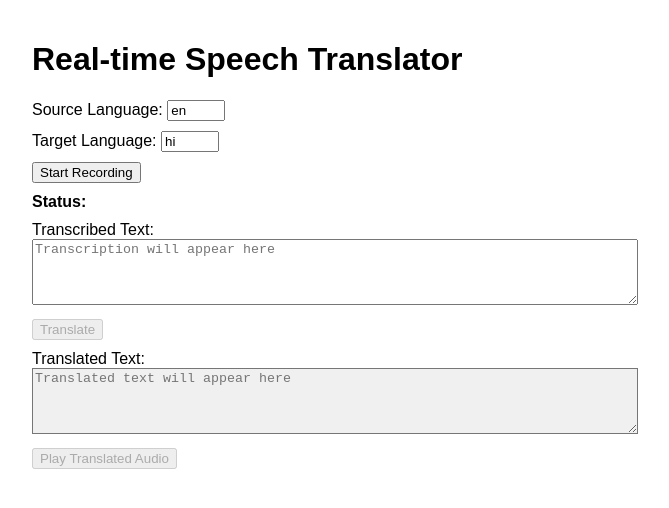
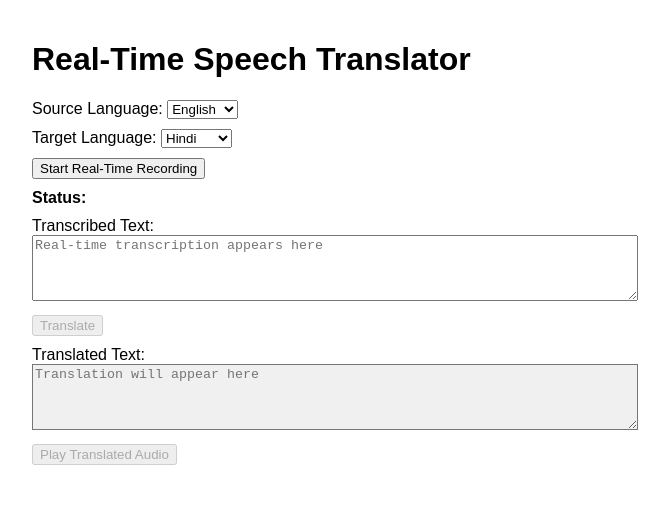
Before and after one commit to AmbarMishra973/Real-time-translator, a React (Create React App) app in the folder frontend/: page / in a window 1280 px wide. Shown: the top 508 px of the page, without its empty margins (308-977 px from the left). Built offline with nearby package versions, Linux system fonts and the light colour scheme.

Commit message:
✨ Add real-time WebSocket transcription and UI enhancements in app.js

```diff
--- a/frontend/src/App.js
+++ b/frontend/src/App.js
@@ -7,10 +7,15 @@ function App() {
   const [sourceLang, setSourceLang] = useState('en');
   const [targetLang, setTargetLang] = useState('hi');
   const [status, setStatus] = useState('');
-  const mediaRecorderRef = useRef(null);
-  const audioChunksRef = useRef([]);
+  const socketRef = useRef(null);
+  const mediaStreamRef = useRef(null);
 
-  // Start recording
+  const languageOptions = [
+    { label: 'English', value: 'en' },
+    { label: 'Hindi', value: 'hi' },
+    { label: 'Chinese', value: 'zh' },
+  ];
+
   const startRecording = async () => {
     if (!navigator.mediaDevices || !navigator.mediaDevices.getUserMedia) {
       alert('Your browser does not support audio recording.');
@@ -19,62 +24,80 @@ function App() {
 
     try {
       const stream = await navigator.mediaDevices.getUserMedia({ audio: true });
-      mediaRecorderRef.current = new MediaRecorder(stream);
-      audioChunksRef.current = [];
+      mediaStreamRef.current = stream;
 
-      mediaRecorderRef.current.ondataavailable = event => {
-        if (event.data.size > 0) {
-          audioChunksRef.current.push(event.data);
+      const audioContext = new (window.AudioContext || window.webkitAudioContext)();
+      const source = audioContext.createMediaStreamSource(stream);
+      const processor = audioContext.createScriptProcessor(4096, 1, 1);
+
+      socketRef.current = new WebSocket('ws://localhost:8000/ws/transcribe');
+
+      socketRef.current.onopen = () => {
+        setStatus('Streaming to server...');
+        setRecording(true);
+      };
+
+      socketRef.current.onmessage = (event) => {
+        const data = JSON.parse(event.data);
+        if (data.text) {
+          setTranscribedText(prev => prev + ' ' + data.text);
+          setStatus(`Detected language: ${data.detected_lang} (confidence: ${data.confidence})`);
         }
       };
 
-      mediaRecorderRef.current.onstop = handleRecordingStop;
+      socketRef.current.onerror = (err) => {
+        setStatus('WebSocket error: ' + err.message);
+      };
 
-      mediaRecorderRef.current.start();
-      setRecording(true);
-      setStatus('Recording...');
-    } catch (err) {
-      alert('Could not start recording: ' + err.message);
+      processor.onaudioprocess = (e) => {
+        const inputData = e.inputBuffer.getChannelData(0);
+        const pcmData = convertFloat32ToInt16(inputData);
+        if (socketRef.current && socketRef.current.readyState === WebSocket.OPEN) {
+          socketRef.current.send(pcmData);
         }
       };
 
-  // Stop recording
-  const stopRecording = () => {
-    if (mediaRecorderRef.current) {
-      mediaRecorderRef.current.stop();
-      setRecording(false);
-      setStatus('Processing audio...');
+      source.connect(processor);
+      processor.connect(audioContext.destination);
+
+      // Store nodes for cleanup
+      socketRef.current.audioContext = audioContext;
+      socketRef.current.processor = processor;
+    } catch (err) {
+      alert('Error starting recording: ' + err.message);
     }
   };
 
-  // Handle audio after recording stopped
-  const handleRecordingStop = async () => {
-    const audioBlob = new Blob(audioChunksRef.current, { type: 'audio/wav' });
-    // Send to backend
-    try {
-      const formData = new FormData();
-      formData.append('file', audioBlob, 'recording.wav');
-      formData.append('lang', sourceLang);
-
-      setStatus('Sending audio for transcription...');
-      const res = await fetch('http://localhost:8000/transcribe', {
-        method: 'POST',
-        body: formData,
-      });
-
-      if (!res.ok) {
-        throw new Error(`Transcription failed: ${res.statusText}`);
+  const stopRecording = () => {
+    if (socketRef.current) {
+      socketRef.current.close();
     }
 
-      const data = await res.json();
-      setTranscribedText(data.text || '');
-      setStatus(`Detected language: ${data.detected_lang} (confidence: ${data.confidence.toFixed(2)})`);
-    } catch (err) {
-      setStatus('Error: ' + err.message);
+    if (mediaStreamRef.current) {
+      mediaStreamRef.current.getTracks().forEach(track => track.stop());
     }
+
+    if (socketRef.current?.processor) {
+      socketRef.current.processor.disconnect();
+    }
+
+    if (socketRef.current?.audioContext) {
+      socketRef.current.audioContext.close();
+    }
+
+    setRecording(false);
+    setStatus('Stopped streaming.');
   };
 
-  // Handle translation
+  const convertFloat32ToInt16 = (buffer) => {
+    let l = buffer.length;
+    const buf = new Int16Array(l);
+    for (let i = 0; i < l; i++) {
+      buf[i] = Math.min(1, buffer[i]) * 0x7FFF;
+    }
+    return new Int16Array(buf).buffer;
+  };
+
   const translateText = async () => {
     if (!transcribedText.trim()) {
       alert('Please provide some text to translate.');
@@ -92,10 +115,6 @@ function App() {
         body: formData,
       });
 
-      if (!res.ok) {
-        throw new Error(`Translation failed: ${res.statusText}`);
-      }
-
       const data = await res.json();
       setTranslatedText(data.translated);
       setStatus('Translation complete.');
@@ -104,15 +123,12 @@ function App() {
     }
   };
 
-  // Play TTS audio
   const playTTS = async () => {
     if (!translatedText.trim()) {
       alert('No translated text to play.');
       return;
     }
 
-    try {
-      // Choose voice based on targetLang (simple map)
     const voiceMap = {
       en: 'en-US-JennyNeural',
       hi: 'hi-IN-SwaraNeural',
@@ -120,6 +136,7 @@ function App() {
     };
     const voice = voiceMap[targetLang] || 'en-US-JennyNeural';
 
+    try {
       const formData = new FormData();
       formData.append('text', translatedText);
       formData.append('voice', voice);
@@ -129,10 +146,6 @@ function App() {
         method: 'POST',
         body: formData,
       });
-
-      if (!res.ok) {
-        throw new Error(`TTS failed: ${res.statusText}`);
-      }
 
       const audioBlob = await res.blob();
       const audioUrl = URL.createObjectURL(audioBlob);
@@ -146,35 +159,37 @@ function App() {
 
   return (
     <div style={{ maxWidth: 600, margin: 'auto', padding: 20, fontFamily: 'Arial, sans-serif' }}>
-      <h1>Real-time Speech Translator</h1>
+      <h1>Real-Time Speech Translator</h1>
 
       <div style={{ marginBottom: 10 }}>
         <label>
           Source Language:{' '}
-          <input
-            value={sourceLang}
-            onChange={e => setSourceLang(e.target.value)}
-            placeholder="e.g., en"
-            style={{ width: 50 }}
-          />
+          <select value={sourceLang} onChange={e => setSourceLang(e.target.value)}>
+            {languageOptions.map(lang => (
+              <option key={lang.value} value={lang.value}>
+                {lang.label}
+              </option>
+            ))}
+          </select>
         </label>
       </div>
 
       <div style={{ marginBottom: 10 }}>
         <label>
           Target Language:{' '}
-          <input
-            value={targetLang}
-            onChange={e => setTargetLang(e.target.value)}
-            placeholder="e.g., hi"
-            style={{ width: 50 }}
-          />
+          <select value={targetLang} onChange={e => setTargetLang(e.target.value)}>
+            {languageOptions.map(lang => (
+              <option key={lang.value} value={lang.value}>
+                {lang.label}
+              </option>
+            ))}
+          </select>
         </label>
       </div>
 
       <div style={{ marginBottom: 10 }}>
         {!recording ? (
-          <button onClick={startRecording}>Start Recording</button>
+          <button onClick={startRecording}>Start Real-Time Recording</button>
         ) : (
           <button onClick={stopRecording}>Stop Recording</button>
         )}
@@ -191,7 +206,7 @@ function App() {
           cols={50}
           value={transcribedText}
           onChange={e => setTranscribedText(e.target.value)}
-          placeholder="Transcription will appear here"
+          placeholder="Real-time transcription appears here"
           style={{ width: '100%' }}
         />
       </div>
@@ -209,7 +224,7 @@ function App() {
           cols={50}
           value={translatedText}
           readOnly
-          placeholder="Translated text will appear here"
+          placeholder="Translation will appear here"
           style={{ width: '100%', backgroundColor: '#f0f0f0' }}
         />
       </div>
```
Lines whose indentation alone changed are shown as unchanged.
